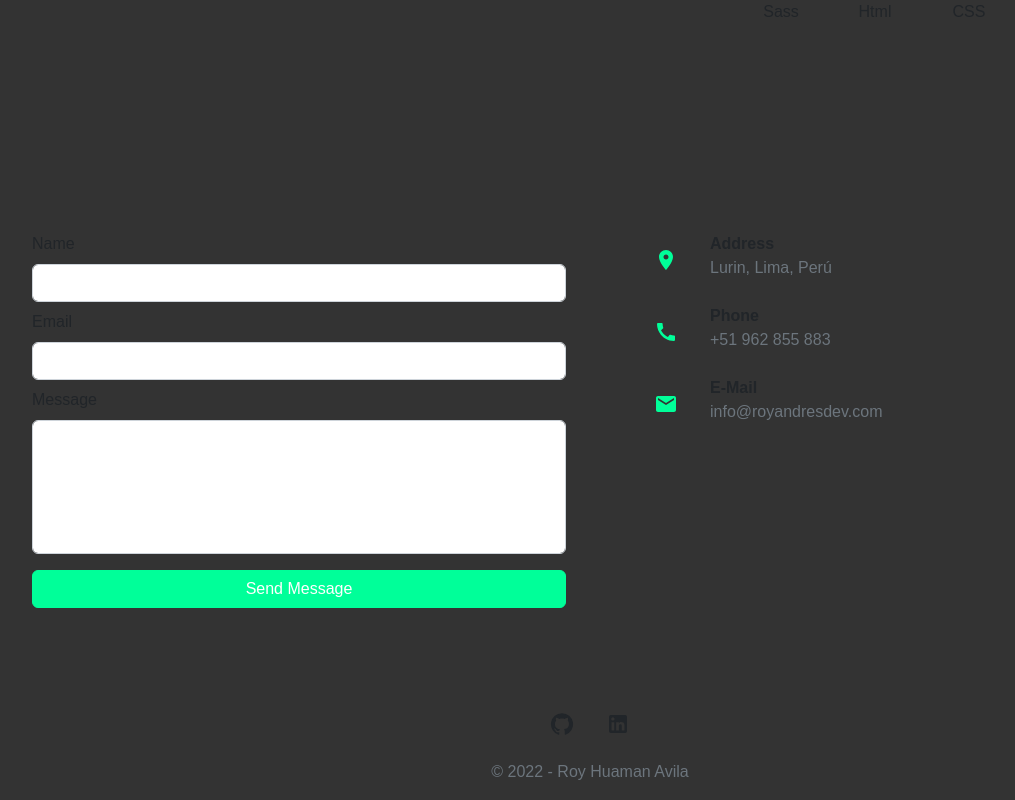
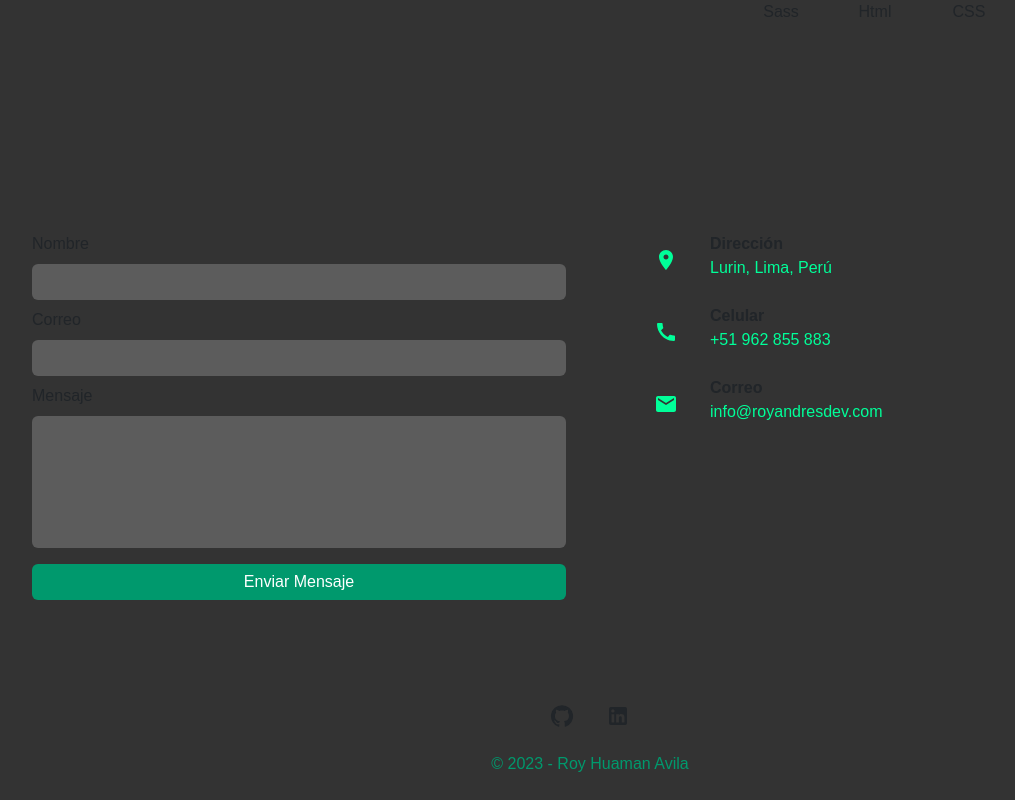
Before and after one commit to RoyHuamanAvila/Portfolio, a React (Vite) app: page / in a window 1280 px wide. Shown: the part 2715-3515 px from the top of the page, without its empty margins (50-1065 px from the left). Built offline with nearby package versions, Linux system fonts and the light colour scheme; a web font is replaced by a local one.

Commit message:
feat: reestructure

```diff
--- a/src/App.tsx
+++ b/src/App.tsx
@@ -3,7 +3,7 @@ import { RootState } from "./app/store";
 import { lazy, Suspense, useEffect, useState } from "react";
 
 const About = lazy(() => import("./components/About"));
-const Contact = lazy(() => import("./components/Contact"))
+const Contact = lazy(() => import("./components/Contact/ContactContainer"))
 const Education = lazy(() => import("./components/Education"));
 const ExperienceLazy = lazy(() => import("./components/Experience/ExperienceContainer"));
 const Footer = lazy(() => import("./components/Footer"));
--- a/src/components/Contact.tsx
+++ /dev/null
@@ -1,96 +0,0 @@
-import { LocationOn, Call, Email } from "@mui/icons-material";
-import { FC, SyntheticEvent, useState } from "react";
-import { ContactFormType, ContactInfoType } from "../types";
-import swal from "sweetalert";
-
-const Contact = () => {
-    const [disabledForm, setDisabledForm] = useState<boolean>(false);
-
-    const handleSubmit = async (e: SyntheticEvent) => {
-        e.preventDefault();
-        setDisabledForm(true);
-
-        const target = e.target as typeof e.target & ContactFormType;
-
-        const data = {
-            name: target.name.value,
-            email: target.email.value,
-            message: target.message.value
-        }
-
-        const dataJson = JSON.stringify(data);
-
-        await fetch(`https://us-central1-portfolio-ff801.cloudfunctions.net/api/send-email`, {
-            method: 'POST',
-            headers: {
-                'Accept': 'application/json',
-                'Content-Type': 'application/json'
-            },
-            body: dataJson,
-        }).then((response => {
-            setDisabledForm(false)
-            swal("Message sent!", "You clicked the button!", "success");
-            target.name.value = '';
-            target.email.value = '';
-            target.message.value = '';
-        }))
-    }
-
-    return (
-        <div className="row py-5 my-5 gx-lg-5" id="Contact">
-            <div className="col-12 col-lg-6">
-                <form onSubmit={handleSubmit}>
-                    <fieldset disabled={disabledForm}>
-                        <div className="mb-3">
-                            <label htmlFor="name" className="form-label">Name</label>
-                            <input className="form-control mb-2" type="text" id="name" name="name" required />
-                            <label htmlFor="email" className="form-label">Email</label>
-                            <input className="form-control mb-2" type="email" id="email" name="email" required />
-                            <label htmlFor="message" className="form-label">Message</label>
-                            <textarea className="form-control" name="message" id="message" rows={5} required />
-                        </div>
-                        <button className="btn btn-primary col-12 text-white" type="submit">Send Message</button>
-                    </fieldset>
-                </form>
-            </div>
-            <div className="col-12 col-lg-6 ps-5 pt-5 pt-lg-0">
-                <ContactInfoItem
-                    name="Address"
-                    data="Lurin, Lima, Perú"
-                    link="https://goo.gl/maps/RZLXPVT4zsnfV82t6"
-                >
-                    <LocationOn className="m-auto" />
-                </ContactInfoItem>
-                <ContactInfoItem
-                    name="Phone"
-                    data="+51 962 855 883"
-                    link="https://wa.me/51962855883?text=Hola quisiera contactar contigo"
-                >
-                    <Call className="m-auto" />
-                </ContactInfoItem>
-                <ContactInfoItem
-                    name="E-Mail"
-                    data="info@royandresdev.com"
-                    link="mailto: info@royandresdev.com"
-                >
-                    <Email className="m-auto" />
-                </ContactInfoItem>
-            </div>
-        </div>
-    )
-}
-
-const ContactInfoItem: FC<ContactInfoType> = ({ name, data, children, link }) => {
-    return (
-        <div className="d-flex gap-3 mb-3">
-            <div style={{ width: '56px', height: '56px' }} className="bg-light p-2 rounded-2 d-flex text-primary">
-                {children}
-            </div>
-            <div>
-                <p className="fw-semibold m-0">{name}</p>
-                <a href={link} target={"_blank"} className="text-decoration-none text-muted">{data}</a>
-            </div>
-        </div>
-    )
-}
-export default Contact;
--- /dev/null
+++ b/src/components/Contact/Contact.scss
@@ -0,0 +1,21 @@
+@use "src/scss/colors";
+
+.Contact {
+
+  input,
+  textarea {
+    background: colors.$bg-300;
+    border: 0;
+    color: colors.$text-100;
+
+    &:focus {
+      background: colors.$bg-300;
+      color: colors.$text-100;
+    }
+  }
+
+  button[type="submit"] {
+    background: colors.$accent-200;
+    border: 0;
+  }
+}
--- /dev/null
+++ b/src/components/Contact/ContactContainer.tsx
@@ -0,0 +1,43 @@
+import { SyntheticEvent, useState } from "react";
+import ContactView from "./ContactView"
+import { ContactFormType } from "../../types";
+import swal from "sweetalert";
+
+const ContactContainer = () => {
+
+  const [disabledForm, setDisabledForm] = useState<boolean>(false);
+
+  const handleSubmit = async (e: SyntheticEvent) => {
+    e.preventDefault();
+    setDisabledForm(true);
+
+    const target = e.target as typeof e.target & ContactFormType;
+
+    const data = {
+      name: target.name.value,
+      email: target.email.value,
+      message: target.message.value
+    }
+
+    const dataJson = JSON.stringify(data);
+
+    await fetch(`https://us-central1-portfolio-ff801.cloudfunctions.net/api/send-email`, {
+      method: 'POST',
+      headers: {
+        'Accept': 'application/json',
+        'Content-Type': 'application/json'
+      },
+      body: dataJson,
+    }).then((response => {
+      setDisabledForm(false)
+      swal("Message sent!", "You clicked the button!", "success");
+      target.name.value = '';
+      target.email.value = '';
+      target.message.value = '';
+    }))
+  }
+
+  return <ContactView disabledForm={disabledForm} handleSubmit={handleSubmit} />
+}
+
+export default ContactContainer
--- /dev/null
+++ b/src/components/Contact/ContactInfoItem.tsx
@@ -0,0 +1,18 @@
+import { FC } from "react"
+import { ContactInfoType } from "../../types"
+
+const ContactInfoItem: FC<ContactInfoType> = ({ name, data, children, link }) => {
+  return (
+    <div className="d-flex gap-3 mb-3">
+      <div style={{ width: '56px', height: '56px' }} className="bg-light p-2 rounded-2 d-flex text-primary">
+        {children}
+      </div>
+      <div>
+        <p className="fw-semibold m-0">{name}</p>
+        <a href={link} target={"_blank"} className="text-decoration-none">{data}</a>
+      </div>
+    </div>
+  )
+}
+
+export default ContactInfoItem
--- /dev/null
+++ b/src/components/Contact/ContactView.tsx
@@ -0,0 +1,82 @@
+import "./Contact.scss";
+import { LocationOn, Call, Email } from "@mui/icons-material";
+import { FC, SyntheticEvent } from "react";
+import ContactInfoItem from "./ContactInfoItem";
+
+interface ContactViewProps {
+    handleSubmit: (e: SyntheticEvent) => void;
+    disabledForm: boolean;
+}
+
+const ContactView: FC<ContactViewProps> = ({ handleSubmit, disabledForm }) => {
+    return (
+        <div className="row py-5 my-5 gx-lg-5 Contact" id="Contact">
+            <div className="col-12 col-lg-6">
+                <form onSubmit={handleSubmit}>
+                    <fieldset disabled={disabledForm}>
+                        <div className="mb-3">
+                            <label htmlFor="name" className="form-label">
+                                Nombre
+                            </label>
+                            <input
+                                className="form-control mb-2"
+                                type="text"
+                                id="name"
+                                name="name"
+                                required
+                            />
+                            <label htmlFor="email" className="form-label">
+                                Correo
+                            </label>
+                            <input
+                                className="form-control mb-2"
+                                type="email"
+                                id="email"
+                                name="email"
+                                required
+                            />
+                            <label htmlFor="message" className="form-label">
+                                Mensaje
+                            </label>
+                            <textarea
+                                className="form-control"
+                                name="message"
+                                id="message"
+                                rows={5}
+                                required
+                            />
+                        </div>
+                        <button className="btn btn-primary col-12 text-white" type="submit">
+                            Enviar Mensaje
+                        </button>
+                    </fieldset>
+                </form>
+            </div>
+            <div className="col-12 col-lg-6 ps-5 pt-5 pt-lg-0">
+                <ContactInfoItem
+                    name="Dirección"
+                    data="Lurin, Lima, Perú"
+                    link="https://goo.gl/maps/RZLXPVT4zsnfV82t6"
+                >
+                    <LocationOn className="m-auto" />
+                </ContactInfoItem>
+                <ContactInfoItem
+                    name="Celular"
+                    data="+51 962 855 883"
+                    link="https://wa.me/51962855883?text=Hola quisiera contactar contigo"
+                >
+                    <Call className="m-auto" />
+                </ContactInfoItem>
+                <ContactInfoItem
+                    name="Correo"
+                    data="info@royandresdev.com"
+                    link="mailto: info@royandresdev.com"
+                >
+                    <Email className="m-auto" />
+                </ContactInfoItem>
+            </div>
+        </div>
+    );
+};
+
+export default ContactView;
--- /dev/null
+++ b/src/components/Contact/index.ts
@@ -0,0 +1 @@
+export { default as Contact } from "./ContactContainer";
--- a/src/components/Footer.tsx
+++ b/src/components/Footer.tsx
@@ -12,7 +12,7 @@ const Footer = () => {
                     <LinkedIn />
                 </IconButton>
             </div>
-            <p className="text-muted">© 2022 - Roy Huaman Avila</p>
+            <p className="text-accent">© 2023 - Roy Huaman Avila</p>
         </div>
     )
 }
--- a/src/components/index.ts
+++ b/src/components/index.ts
@@ -1,3 +1,4 @@
 export * from "./Header";
 export * from "./Work";
 export * from "./Experience";
+export * from "./Contact";
```
Also changed, not shown: public/Avatar.jpg (added).
